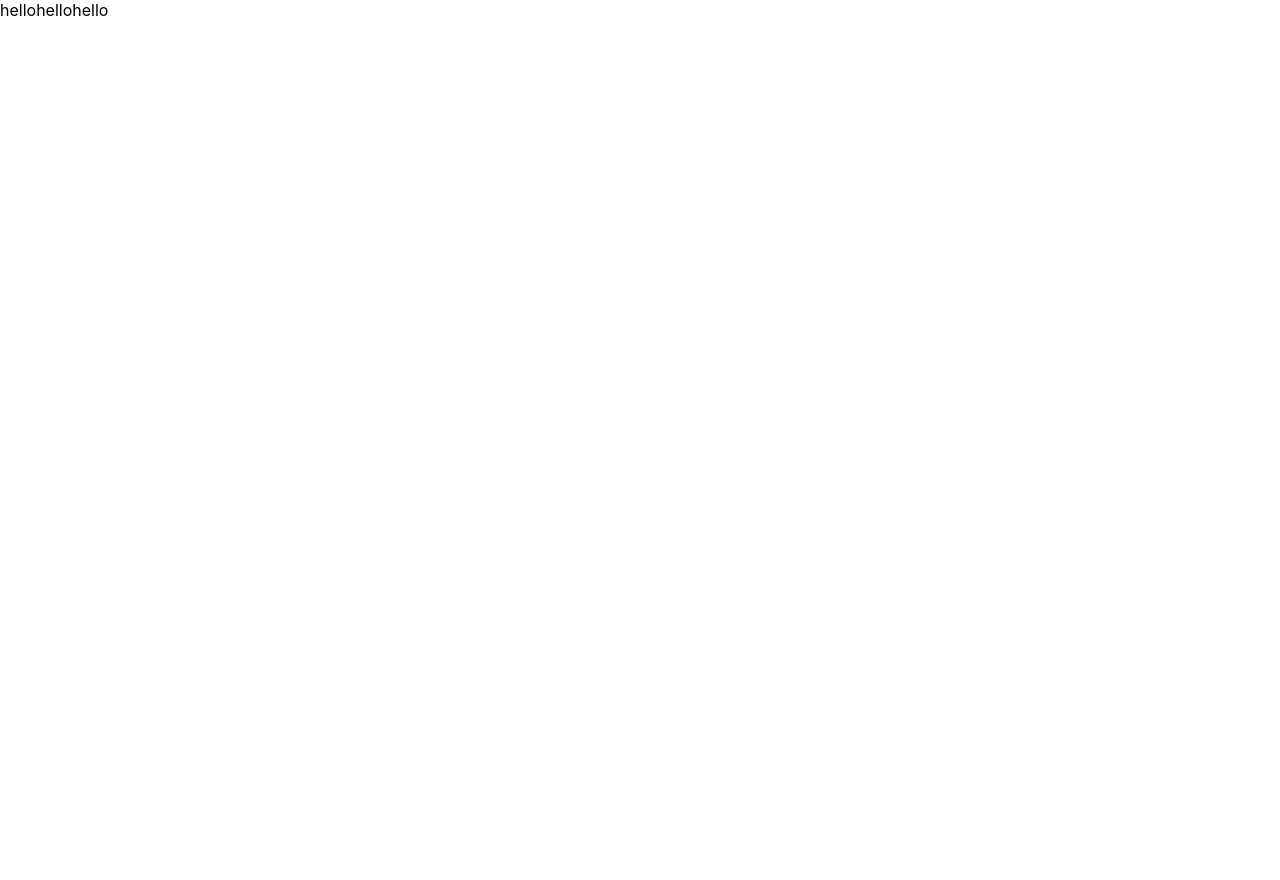
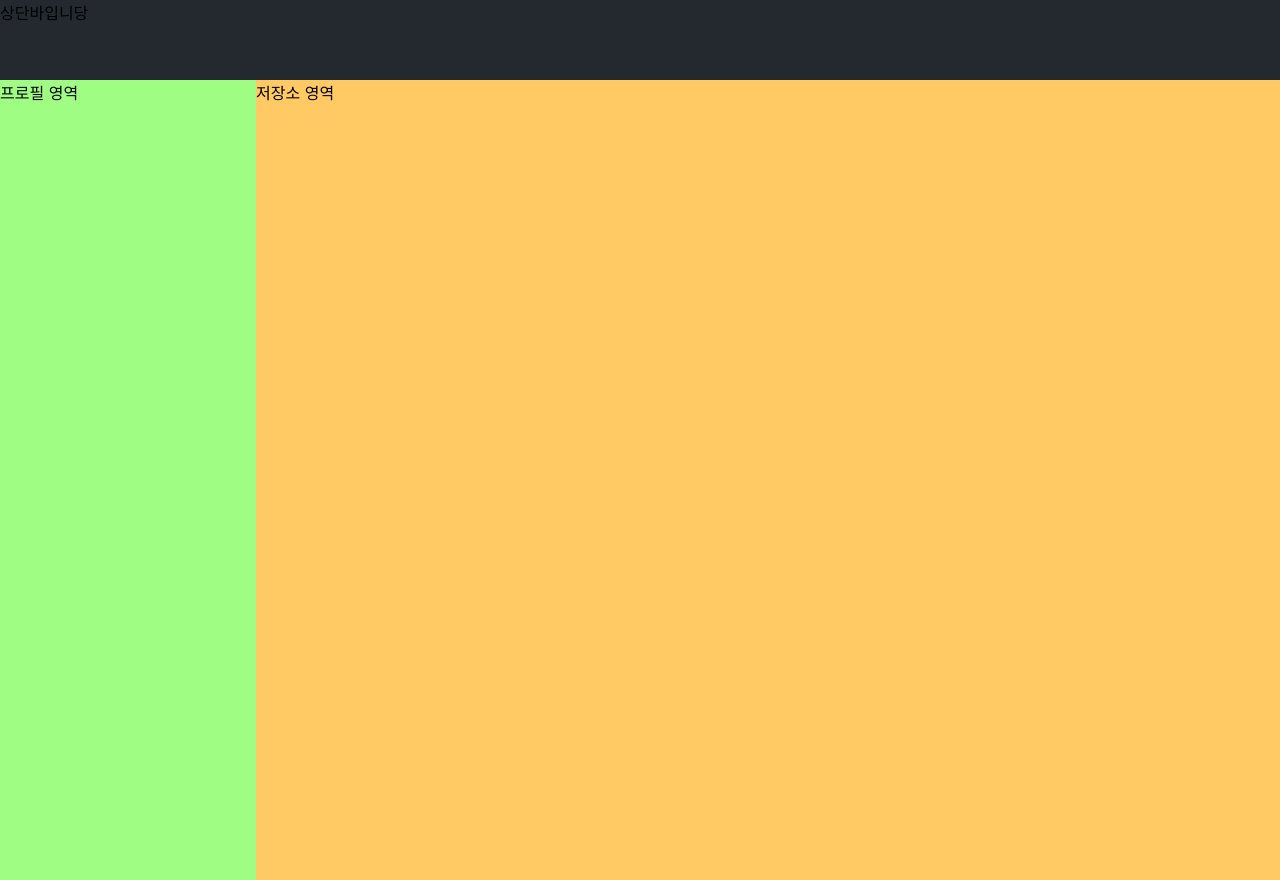
Before and after one commit to 2ujin/MirimHackathon-Frontend, a React (Create React App) app: page / in a window 1280 px wide. Before the commit the page ends 800 px from the top, so only its background shows below. Built offline with nearby package versions, Linux system fonts and the light colour scheme.

Commit message:
feat: 영역구분 완료

```diff
--- a/package.json
+++ b/package.json
@@ -10,10 +10,15 @@
     "@types/node": "^12.0.0",
     "@types/react": "^17.0.0",
     "@types/react-dom": "^17.0.0",
+    "@types/styled-components": "^5.1.14",
     "react": "^17.0.2",
     "react-dom": "^17.0.2",
     "react-router-dom": "^5.3.0",
     "react-scripts": "4.0.3",
+    "styled-component": "^2.8.0",
+    "styled-components": "^5.3.1",
+    "styled-normalize": "^8.0.7",
+    "styled-reset": "^4.3.4",
     "typescript": "^4.1.2",
     "web-vitals": "^1.0.1"
   },
--- a/src/components/Home/Home.tsx
+++ b/src/components/Home/Home.tsx
@@ -1,13 +1,22 @@
+import styled from "styled-components";
 import Profile from "../Profile/Profile";
 import Repo from "../Repo/Repo";
 import Top from "../Top/Top";
+
+const MainWrapper = styled.div`
+  display: flex;
+  width: 100%;
+  height: 100vh;
+`;
 
 function Home() {
   return (
     <>
       <Top />
-      <Profile />
-      <Repo />
+      <MainWrapper>
+        <Profile />
+        <Repo />
+      </MainWrapper>
     </>
   );
 }
--- a/src/components/Profile/Profile.tsx
+++ b/src/components/Profile/Profile.tsx
@@ -1,5 +1,12 @@
+import styled from "styled-components";
+
+const ProfileWrapper = styled.div`
+  flex: 1;
+  background-color: #a0fd83;
+`;
+
 function Profile() {
-  return <>hello</>;
+  return <ProfileWrapper>프로필 영역</ProfileWrapper>;
 }
 
 export default Profile;
--- a/src/components/Repo/Repo.tsx
+++ b/src/components/Repo/Repo.tsx
@@ -1,5 +1,12 @@
+import styled from "styled-components";
+
+const RepoWrapper = styled.div`
+  flex: 4;
+  background-color: #ffc964;
+`;
+
 function Repo() {
-  return <>hello</>;
+  return <RepoWrapper>저장소 영역</RepoWrapper>;
 }
 
 export default Repo;
--- a/src/components/Top/Top.tsx
+++ b/src/components/Top/Top.tsx
@@ -1,5 +1,12 @@
+import styled from "styled-components";
+
+const TopWrapper = styled.div`
+  height: 80px;
+  background-color: #24292f;
+`;
+
 function Top() {
-  return <>hello</>;
+  return <TopWrapper>상단바입니당</TopWrapper>;
 }
 
 export default Top;
--- /dev/null
+++ b/src/components/styles/Theme.ts
@@ -0,0 +1,3 @@
+export default {
+  mainColor: "#D4845B",
+};
```
Also changed, not shown: src/components/styles/GlobalStyle.ts (added, +8 -0 lines), 1 other file (tests, documents, lock files or other folders).
